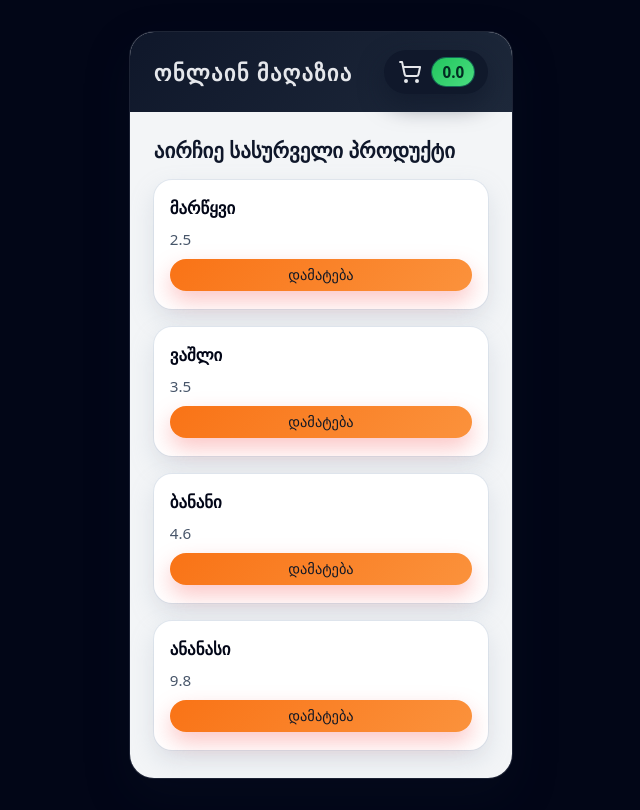
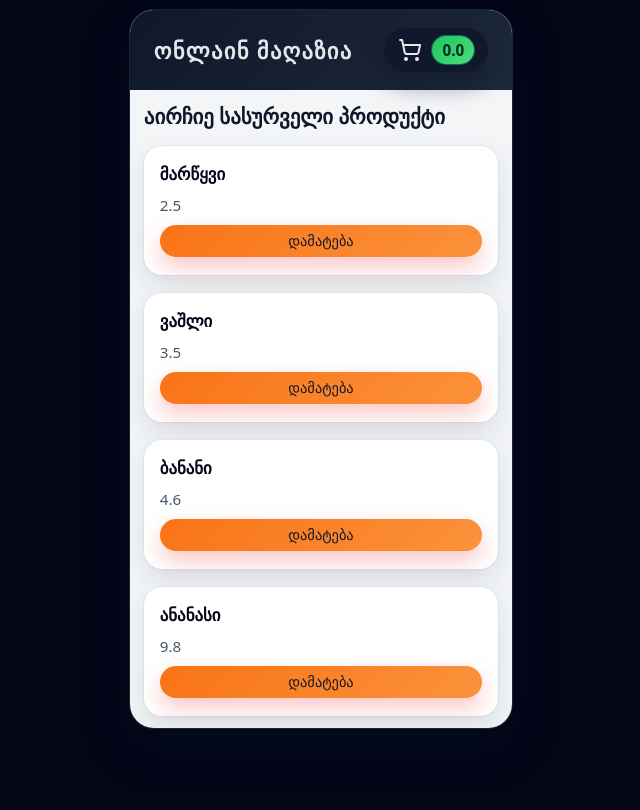
Before and after one commit to sabaPhruidze/redux-shop, a React (Vite) app: page / in a window 1280 px wide. Shown: the whole page, without its empty margins (335-975 px from the left). Built offline with nearby package versions, Linux system fonts and the light colour scheme.

Commit message:
I got back and will continue working. currently will change styles before I start new project

```diff
--- a/src/App.css
+++ b/src/App.css
@@ -20,6 +20,7 @@ body {
   max-width: 960px;
   width: 100%;
   margin: 32px 16px;
+  margin-top:10px;
   border-radius: 24px;
   box-shadow:
     0 18px 45px rgba(15, 23, 42, 0.25),
@@ -67,9 +68,8 @@ body {
   box-shadow: 0 0 0 1px rgba(16, 185, 129, 0.5);
 }
 
-/* --- Main content --- */
 .main-content {
-  padding: 24px 24px 28px;
+  padding: 12px 14px;
 }
 
 .main-content h2 {
```
